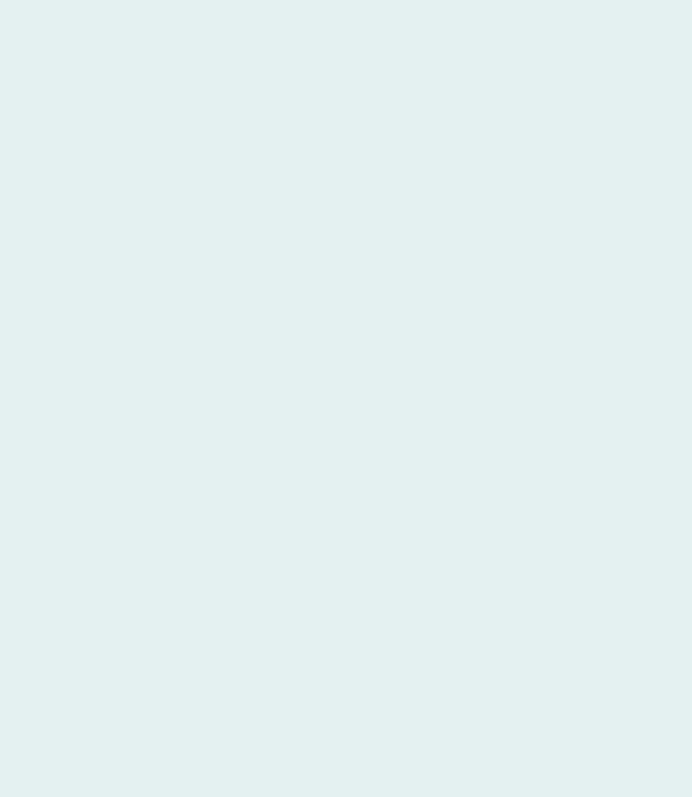
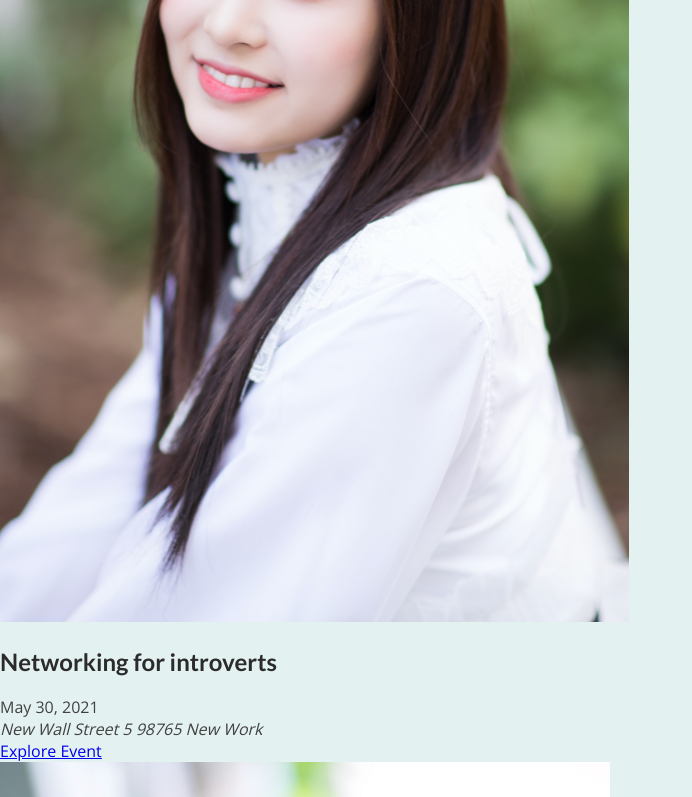
Before and after one commit to qkrwlgh91/nextjs-study, a Next.js app: page / in a window 1280 px wide. Shown: the part 300-1097 px from the top of the page, without its empty margins (0-692 px from the left). Before the commit the page ends 800 px from the top, so only its background shows below. Built offline with nearby package versions, Linux system fonts and the light colour scheme.

Commit message:
74. Adding React Components&Connecting Components

```diff
--- a/components/events/event-item.js
+++ b/components/events/event-item.js
@@ -1,6 +1,35 @@
+import Link from 'next/link';
+
 function EventItem(props) {
-    reuturn (
-        <li>event item</li>
+    const { title, image, date, location, id } = props;
+
+    const humanReadableDate = new Date(date).toLocaleDateString('en-US', {
+        day: 'numeric',
+        month: 'long',
+        year: 'numeric',
+    });
+
+    const formattedAddress = location.replace(', ', '\n');
+    const exploreLink = `/events/${id}`;
+
+    return (
+        <li>
+            <img src={'/' + image} alt={title} />
+            <div>
+                <div>
+                    <h2>{title}</h2>
+                    <div>
+                        <time>{humanReadableDate}</time>
+                    </div>
+                    <div>
+                        <address>{formattedAddress}</address>
+                    </div>
+                </div>
+                <div>
+                    <Link href={exploreLink}>Explore Event</Link>
+                </div>
+            </div>
+        </li>
     )
 }
 
--- a/components/events/event-list.js
+++ b/components/events/event-list.js
@@ -5,7 +5,16 @@
 
     return (
         <ul>
-            {items.map(event => <EventItem />)}
+            {items.map(event =>
+                <EventItem
+                    key={event.id}
+                    id={event.id}
+                    title={event.title}
+                    location={event.location}
+                    date={event.date}
+                    image={event.image}
+                />
+            )}
         </ul>
     )
 }
--- a/pages/index.js
+++ b/pages/index.js
@@ -1,11 +1,12 @@
 import { getFeaturedEvents } from "../dummy-data";
+import EventList from '../components/events/event-list';
 
 function HomePage() {
     const featuredEvents = getFeaturedEvents();
 
     return (
         <div>
-            <h1>The Home Page</h1>
+            <EventList items={featuredEvents} />
         </div>
     )
 }
```
